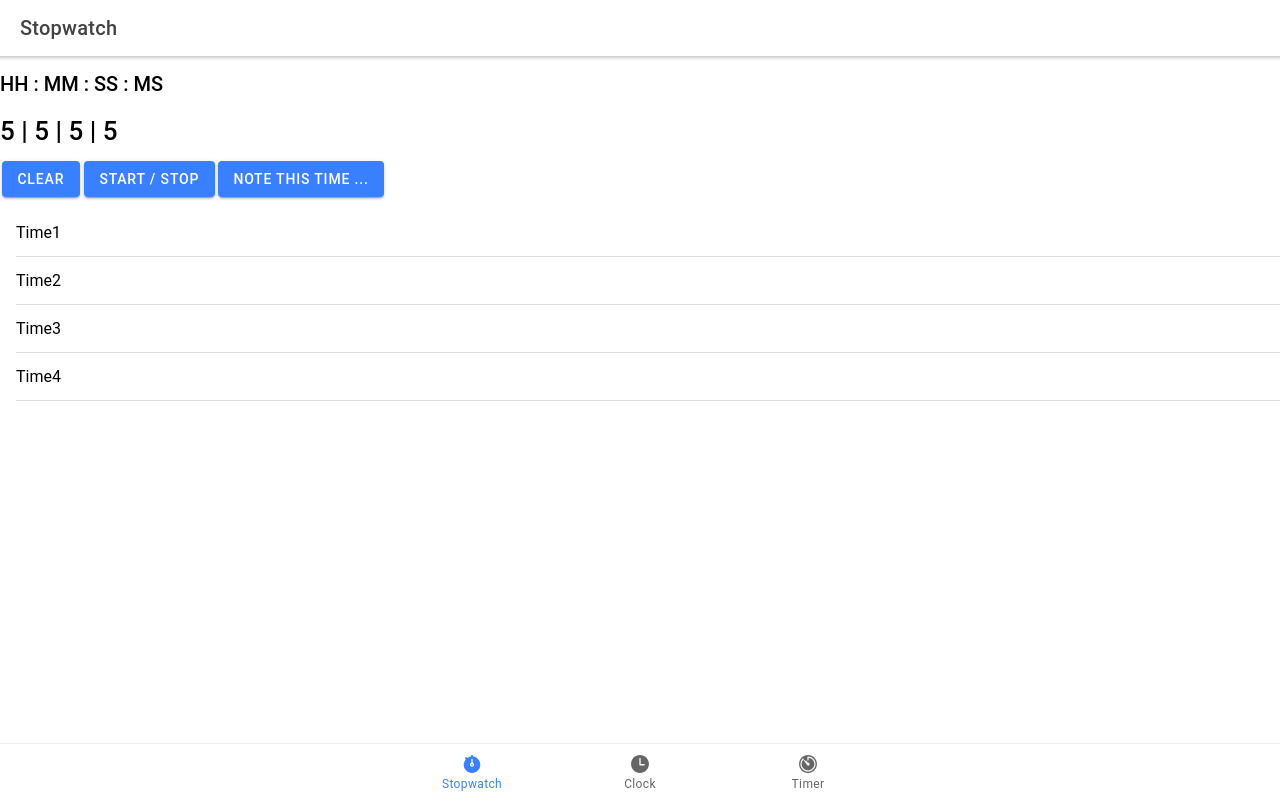
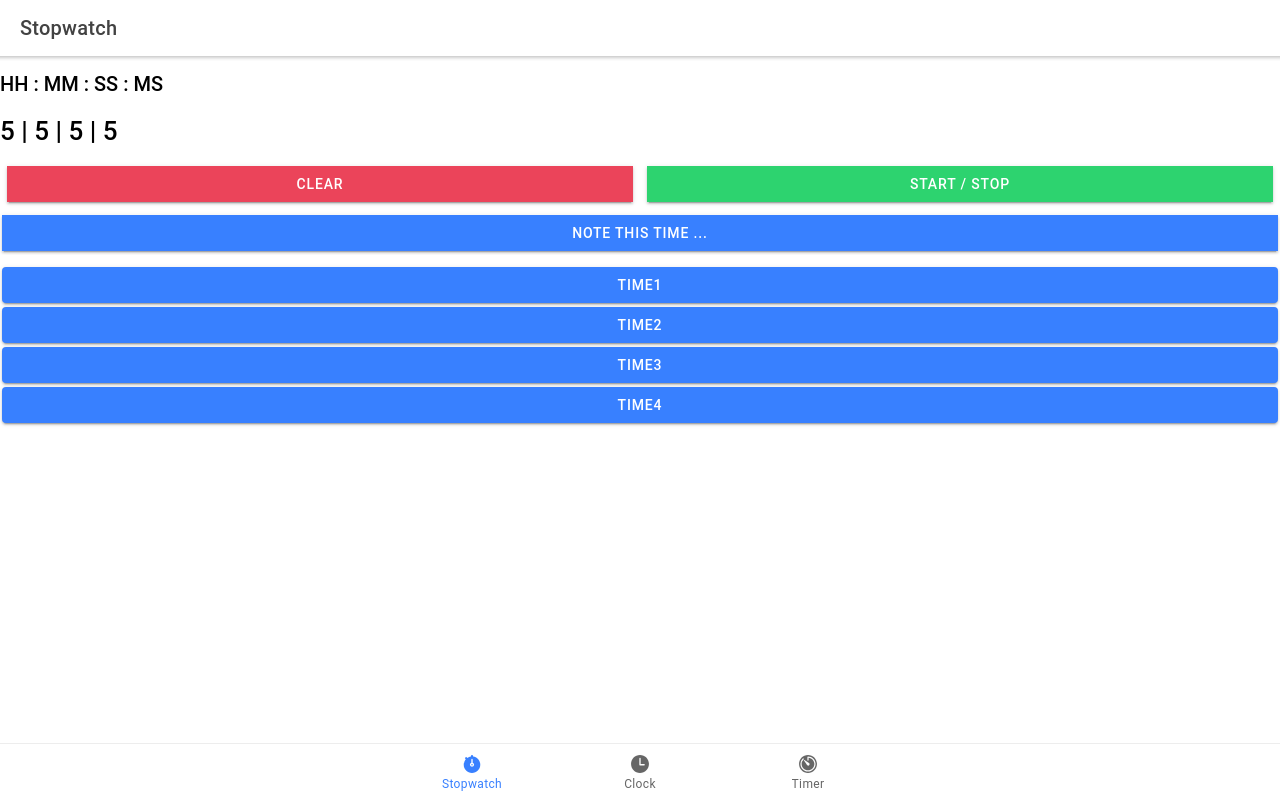
Before and after one commit to Mayank-MP05/Timer-Clock-Stopwatch-Ionic-React-App, a React (Create React App) app: page /stopwatch in a window 1280 px wide. Built offline with nearby package versions, Linux system fonts and the light colour scheme.

Commit message:
Stopwatch Styling Part 2

```diff
--- a/src/pages/Stopwatch.tsx
+++ b/src/pages/Stopwatch.tsx
@@ -8,6 +8,8 @@ import {
   IonButton,
   IonList,
   IonItem,
+  IonRow,
+  IonCol,
 } from "@ionic/react";
 import ExploreContainer from "../components/ExploreContainer";
 import "./stopwatch.css";
@@ -37,18 +39,28 @@ const Stopwatch: React.FC = () => {
         <Timerdial clock={clock} />
 
         {/* Clear And Start and Stop button */}
-        <IonButton>Clear</IonButton>
-        <IonButton>Start / Stop</IonButton>
+        <IonRow>
+          <IonCol size='6'>
+            <IonButton color='danger' expand='full'>
+              Clear
+            </IonButton>
+          </IonCol>
+          <IonCol size='6'>
+            <IonButton color='success' expand='full'>
+              Start / Stop
+            </IonButton>
+          </IonCol>
+        </IonRow>
 
         {/*Note the Time Butto*/}
-        <IonButton>Note this Time ...</IonButton>
+        <IonButton expand='full'>Note this Time ...</IonButton>
 
         {/*Noted Time List*/}
         <IonList>
-          <IonItem>Time1</IonItem>
-          <IonItem>Time2</IonItem>
-          <IonItem>Time3</IonItem>
-          <IonItem>Time4</IonItem>
+          <IonButton expand='block'>Time1</IonButton>
+          <IonButton expand='block'>Time2</IonButton>
+          <IonButton expand='block'>Time3</IonButton>
+          <IonButton expand='block'>Time4</IonButton>
         </IonList>
       </IonContent>
     </IonPage>
```
